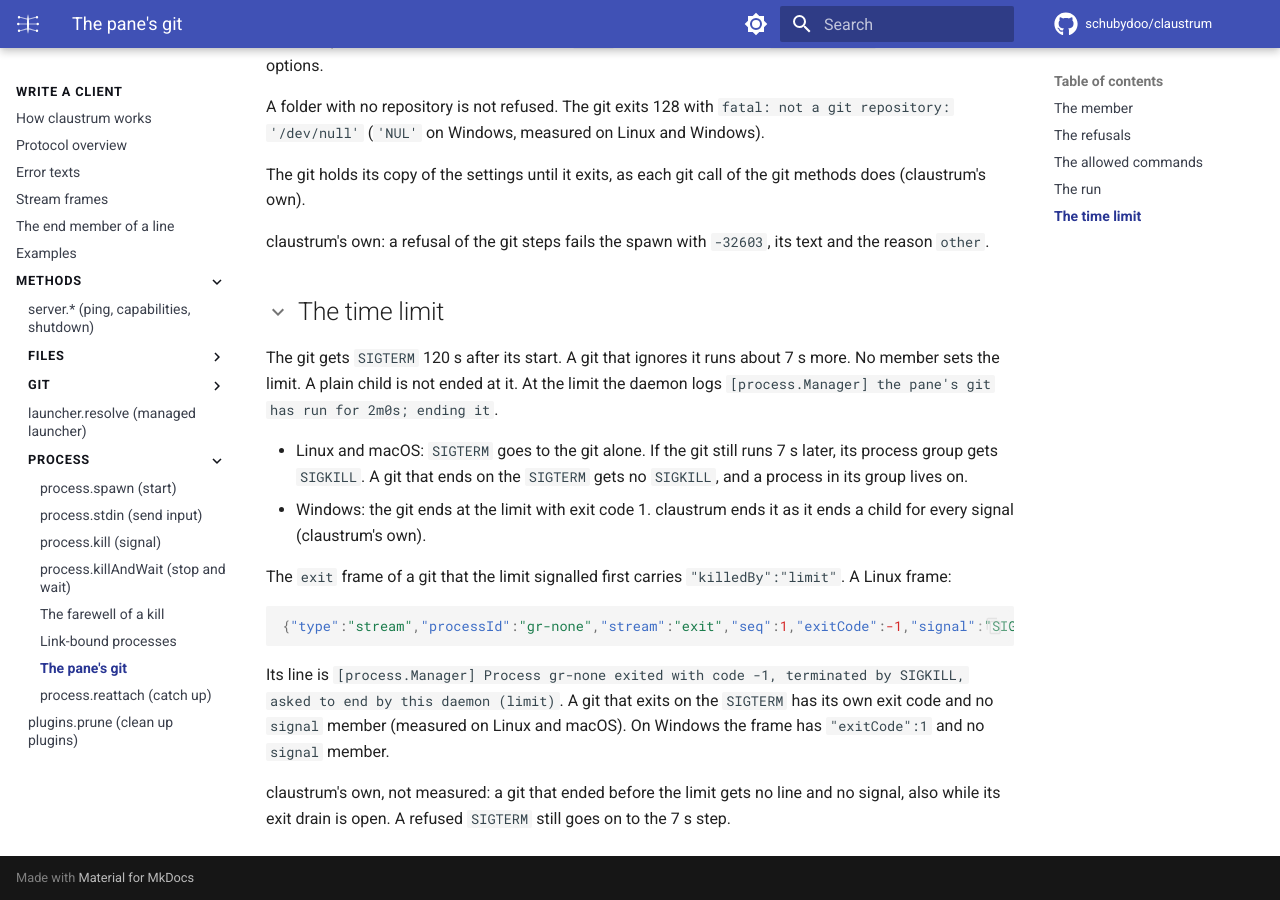
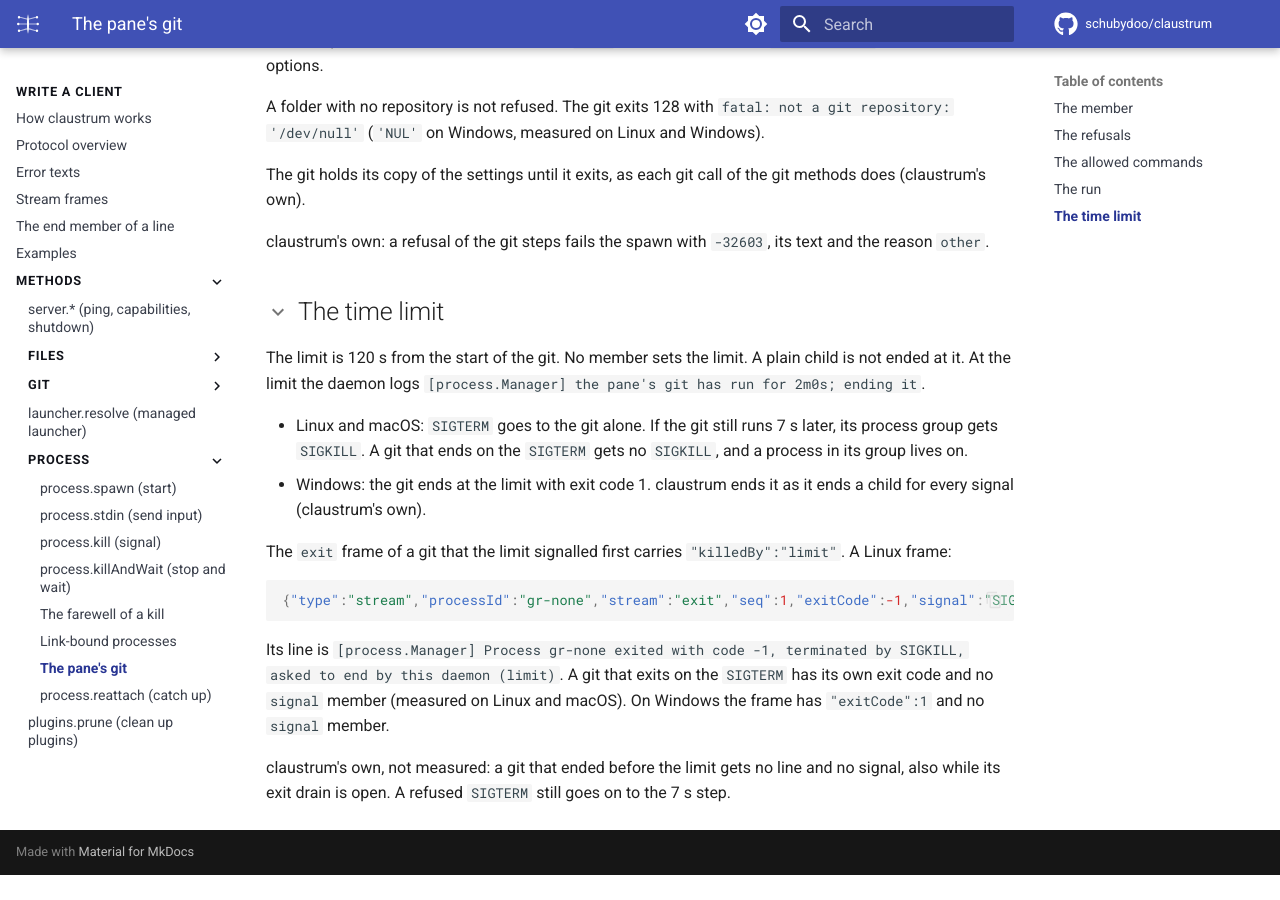
Before and after one commit to schubydoo/claustrum, an MkDocs documentation site: the page built from docs/protocol/process-git-read.md, in a window 1280 px wide and 900 px high, scrolled down 1913 px. Built offline with MkDocs 1.6.1 and Material for MkDocs 9.7.7, drawn with Linux system fonts in a browser that asks for light colours; comment, search, counter and statistics services are not loaded; after the commit the page ends 2788 px from its top, so only the background shows below that.

Commit message:
docs(process): keep the 7 s step out of the shared limit sentence
The 7 s step is measured on Linux and macOS only, and its bullet already
says so. The shared sentence now names only the 120 s limit.

Co-Authored-By: Claude Opus 5.5 <noreply@anthropic.com>

```diff
--- a/docs/protocol/process-git-read.md
+++ b/docs/protocol/process-git-read.md
@@ -54,7 +54,7 @@ claustrum's own: a refusal of the git steps fails the spawn with `-32603`, its t
 
 ## The time limit
 
-The git gets `SIGTERM` 120 s after its start. A git that ignores it runs about 7 s more. No member sets the limit. A plain child is not ended at it. At the limit the daemon logs `[process.Manager] the pane's git has run for 2m0s; ending it`.
+The limit is 120 s from the start of the git. No member sets the limit. A plain child is not ended at it. At the limit the daemon logs `[process.Manager] the pane's git has run for 2m0s; ending it`.
 
 - Linux and macOS: `SIGTERM` goes to the git alone. If the git still runs 7 s later, its process group gets `SIGKILL`. A git that ends on the `SIGTERM` gets no `SIGKILL`, and a process in its group lives on.
 - Windows: the git ends at the limit with exit code 1. claustrum ends it as it ends a child for every signal (claustrum's own).
```
